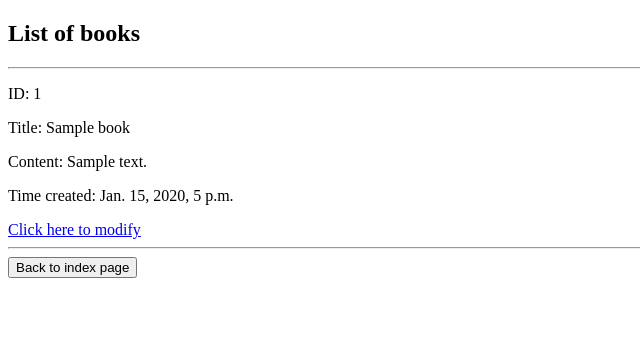
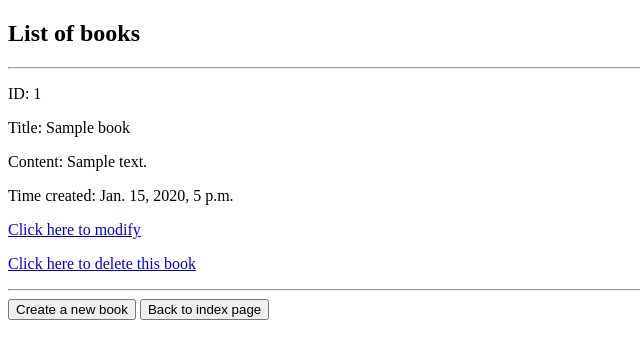
Before and after one commit to dqcuong93/demo-django, a Django app: page /books/ in a window 1280 px wide. Shown: the top 359 px of the page, without its empty margins (0-640 px from the left). Run offline with Django 3.2, Linux system fonts and the light colour scheme; tables that the repository leaves empty hold one stand-in row (values such as "Sample post").

Commit message:
Added function
Added delete fucntion, index page, improve book listed page, and some minor update in other html pages

```diff
--- a/books/templates/books/book_input.html
+++ b/books/templates/books/book_input.html
@@ -1,8 +1,6 @@
 {% extends 'books/base.html' %}
 
-{% block title %}
-    Book input
-{% endblock %}
+{% block title %}Book input{% endblock %}
 
 {% block content %}
     <form action="{% url 'books:book_input' %}" method="post">
--- a/books/templates/books/book_modifying.html
+++ b/books/templates/books/book_modifying.html
@@ -1,8 +1,6 @@
 {% extends 'books/base.html' %}
 
-{% block title %}
-    Book modifying
-{% endblock %}
+{% block title %}Book modifying{% endblock %}
 
 {% block content %}
     <form action="{% url 'books:book_modifying' book_id %}" method="post">
--- a/books/templates/books/books_list.html
+++ b/books/templates/books/books_list.html
@@ -1,8 +1,6 @@
 {% extends 'books/base.html' %}
 
-{% block title %}
-    List of books
-{% endblock %}
+{% block title %}List of books{% endblock %}
 
 {% block content %}
     <h2>List of books</h2>
@@ -12,12 +10,16 @@
         <p>Title: {{ book.title }}</p>
         <p>Content: {{ book.content }}</p>
         <p>Time created: {{ book.created_at }}</p>
-        <a href="{% url 'books:book_modifying' book.id %}">Click here to modify</a>
+        <p><a href="{% url 'books:book_modifying' book.id %}">Click here to modify</a><p>
+        <p><a href="{% url 'books:book_delete' book.id %}">Click here to delete this book</a><p>
         <hr>
     {% endfor %}
 
     {#make a button acts like a link#}
     <input type="button"
+           value="Create a new book"
+           onclick="window.location.href='{% url 'books:book_input' %}'">
+    <input type="button"
            value="Back to index page"
            onclick="window.location.href='{% url 'books:index' %}'">
 {% endblock %}
--- a/books/urls.py
+++ b/books/urls.py
@@ -7,4 +7,5 @@ urlpatterns = [
     path('books/', views.book_list, name='book_list'),
     path('books/<int:book_id>', views.BookModifying.as_view(), name='book_modifying'),
     path('books/book-input', views.BookInput.as_view(), name='book_input'),
+    path('books/book-delete/<int:book_id>', views.book_delete, name='book_delete'),
 ]
--- a/books/views.py
+++ b/books/views.py
@@ -7,7 +7,7 @@ from . import forms
 
 # Create your views here.
 def index_view(request):
-    return HttpResponse('YOU ARE IN THE INDEX PAGE!')
+    return render(request, 'books/index.html')
 
 
 def book_list(request):
@@ -18,6 +18,10 @@ def book_list(request):
     }
     return render(request, 'books/books_list.html', context=context)
 
+def book_delete(request, book_id):
+    book = Book.objects.get(pk=book_id)
+    book.delete()
+    return HttpResponse(f'The book id {book_id} has been deleted')
 
 class BookModifying(View):
     def get(self, request, book_id):
```
Also changed, not shown: books/templates/books/index.html (+8 -0 lines).
